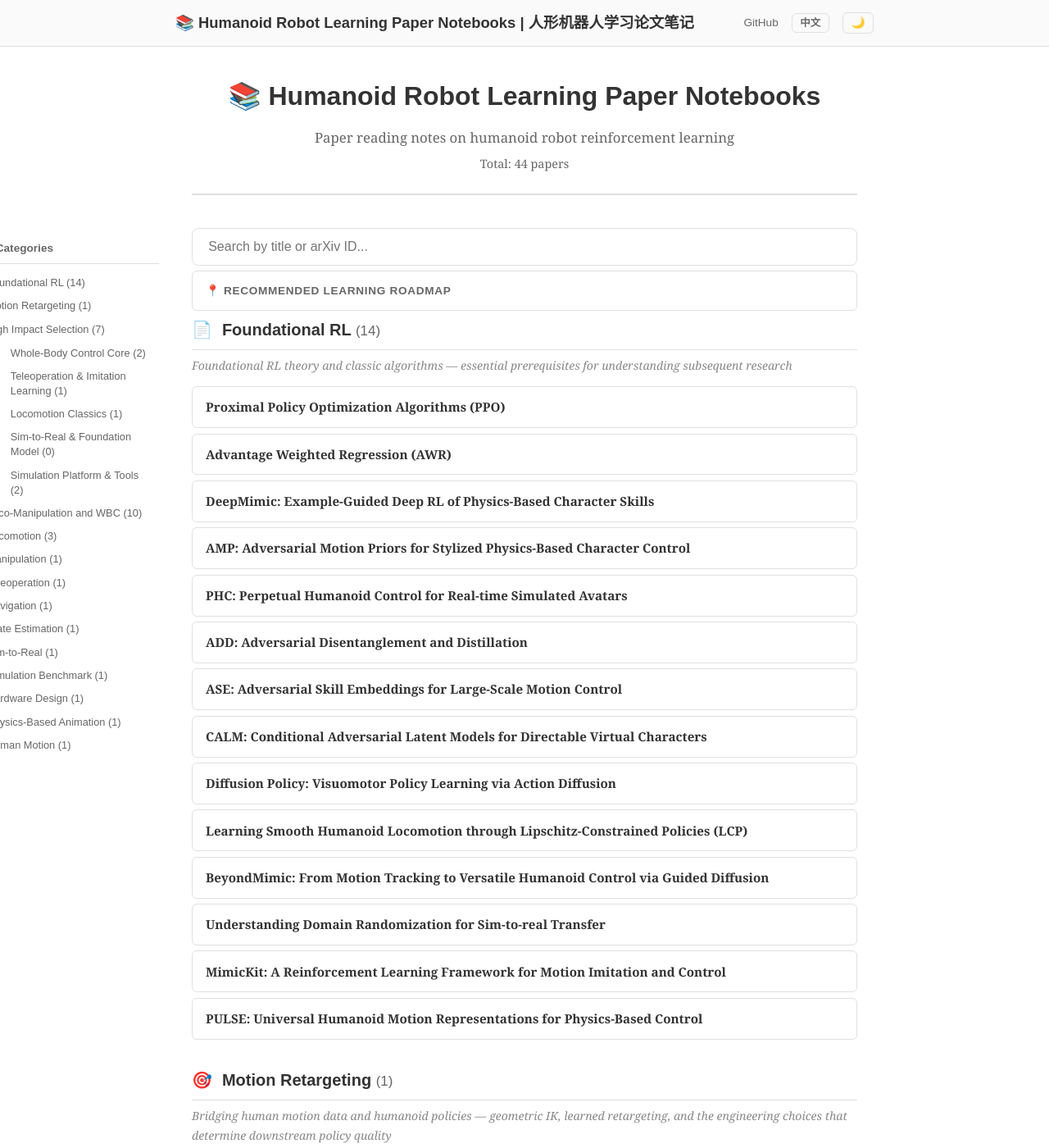
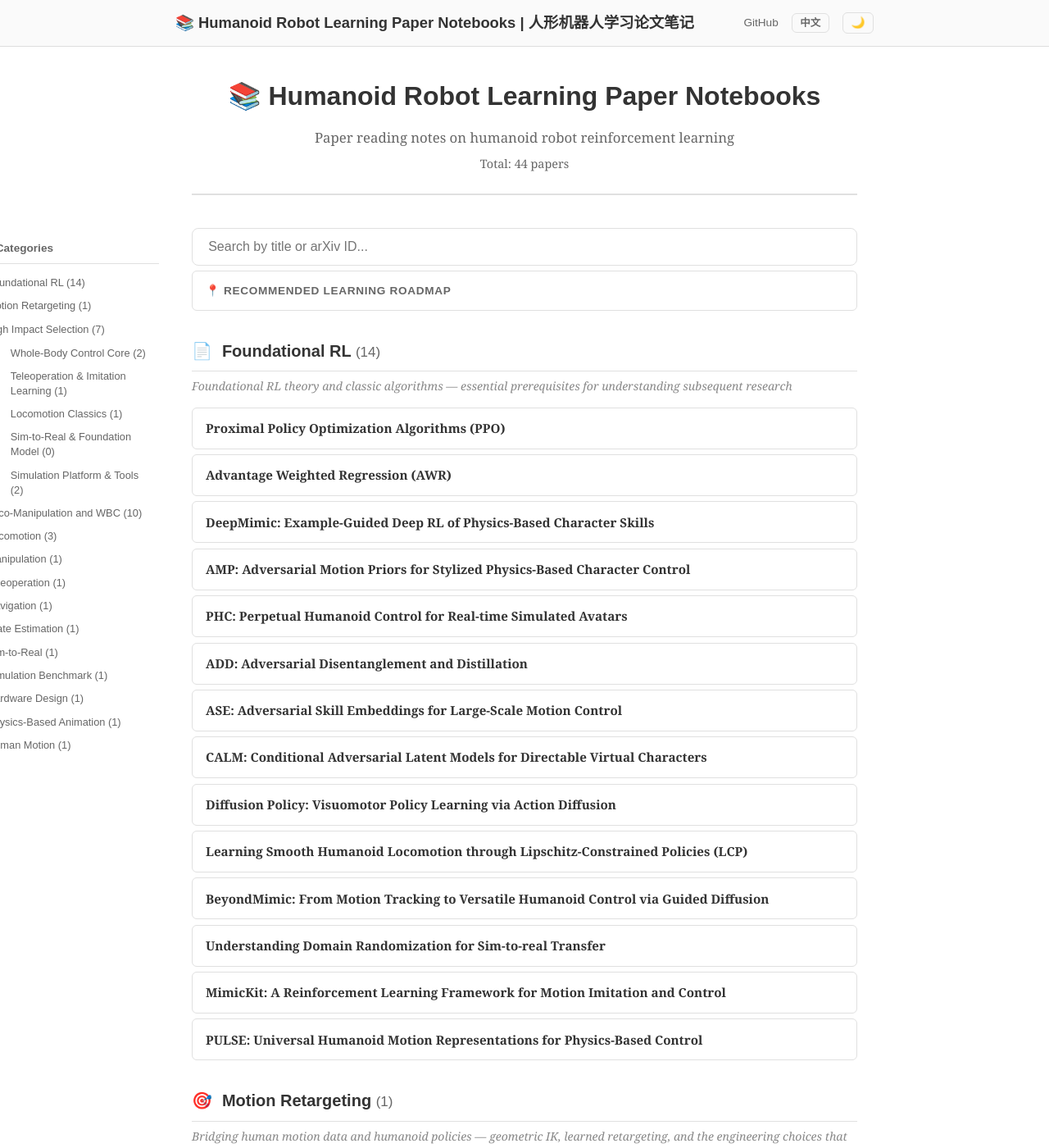
Before and after one commit to ImChong/Humanoid_Robot_Learning_Paper_Notebooks, a Jekyll site: the page built from index.html, in a window 1280 px wide and 1400 px high. Shown: the whole window at 82% size. Built offline with Jekyll 4.4.1, drawn with Linux system fonts in a browser that asks for light colours.

Commit message:
style(Home): 调整路线图与第一个章节标题之间的间距

```diff
--- a/assets/css/style.css
+++ b/assets/css/style.css
@@ -546,7 +546,7 @@ body {
   border: 1px solid var(--border);
   border-radius: 6px;
   padding: 0.7rem 1rem;
-  margin-bottom: 0.4rem;
+  margin-bottom: 2rem;
   overflow: hidden;
   text-align: left;
 }
```
